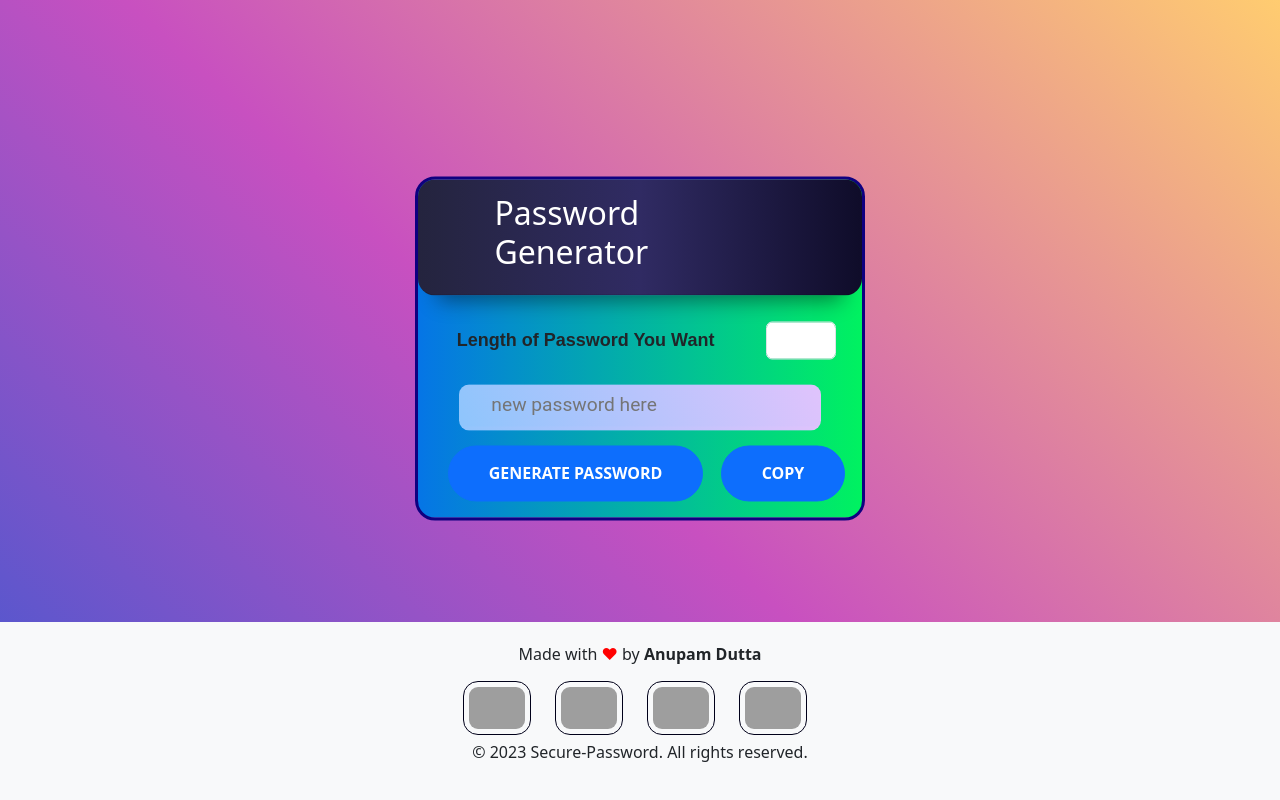
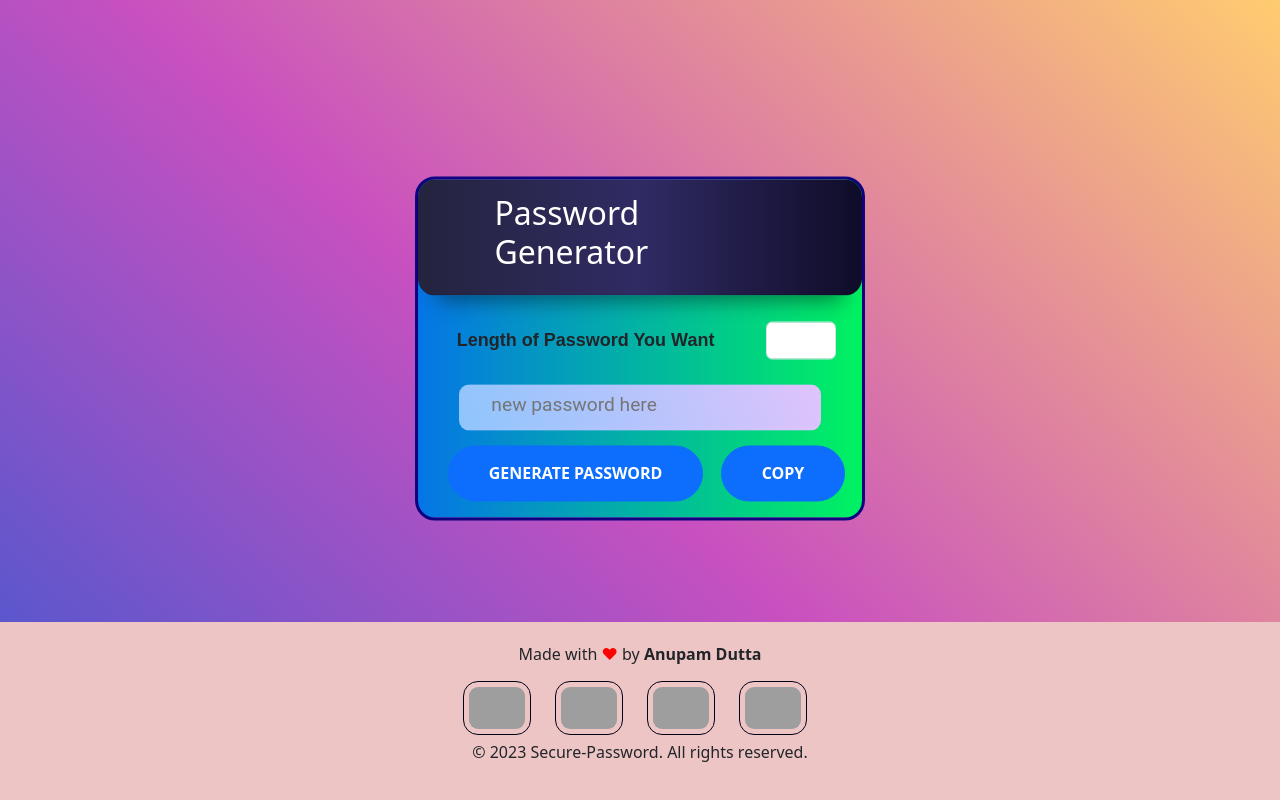
Before and after one commit to kinganupamdutta27/securepassword.github.io, a plain HTML site: page index.html in a window 1280 px wide. Drawn offline with nearby package versions, Linux system fonts and the light colour scheme; grey boxes are pictures that could not be loaded; a web font is replaced by a local one.

Commit message:
Update style.css

```diff
--- a/style.css
+++ b/style.css
@@ -215,8 +215,17 @@ td{
   box-shadow: rgba(0, 0, 0, 0.17) 0px -23px 25px 0px inset, rgba(0, 0, 0, 0.15) 0px -36px 30px 0px inset, rgba(0, 0, 0, 0.1) 0px -79px 40px 0px inset, rgba(0, 0, 0, 0.06) 0px 2px 1px, rgba(0, 0, 0, 0.09) 0px 4px 2px, rgba(0, 0, 0, 0.09) 0px 8px 4px, rgba(0, 0, 0, 0.09) 0px 16px 8px, rgba(0, 0, 0, 0.09) 0px 32px 16px;
 }
 
+/*.footer {
+  background-color: #f8f9fa;
+  padding: 20px;
+  text-align: center;
+  position: fixed;
+  bottom: 0;
+  width: 100%;
+}*/
+
 .footer {
-  background-color: #f8f9fa;
+  background-color: rgb(238, 197, 197);
   padding: 20px;
   text-align: center;
   position: fixed;
```
